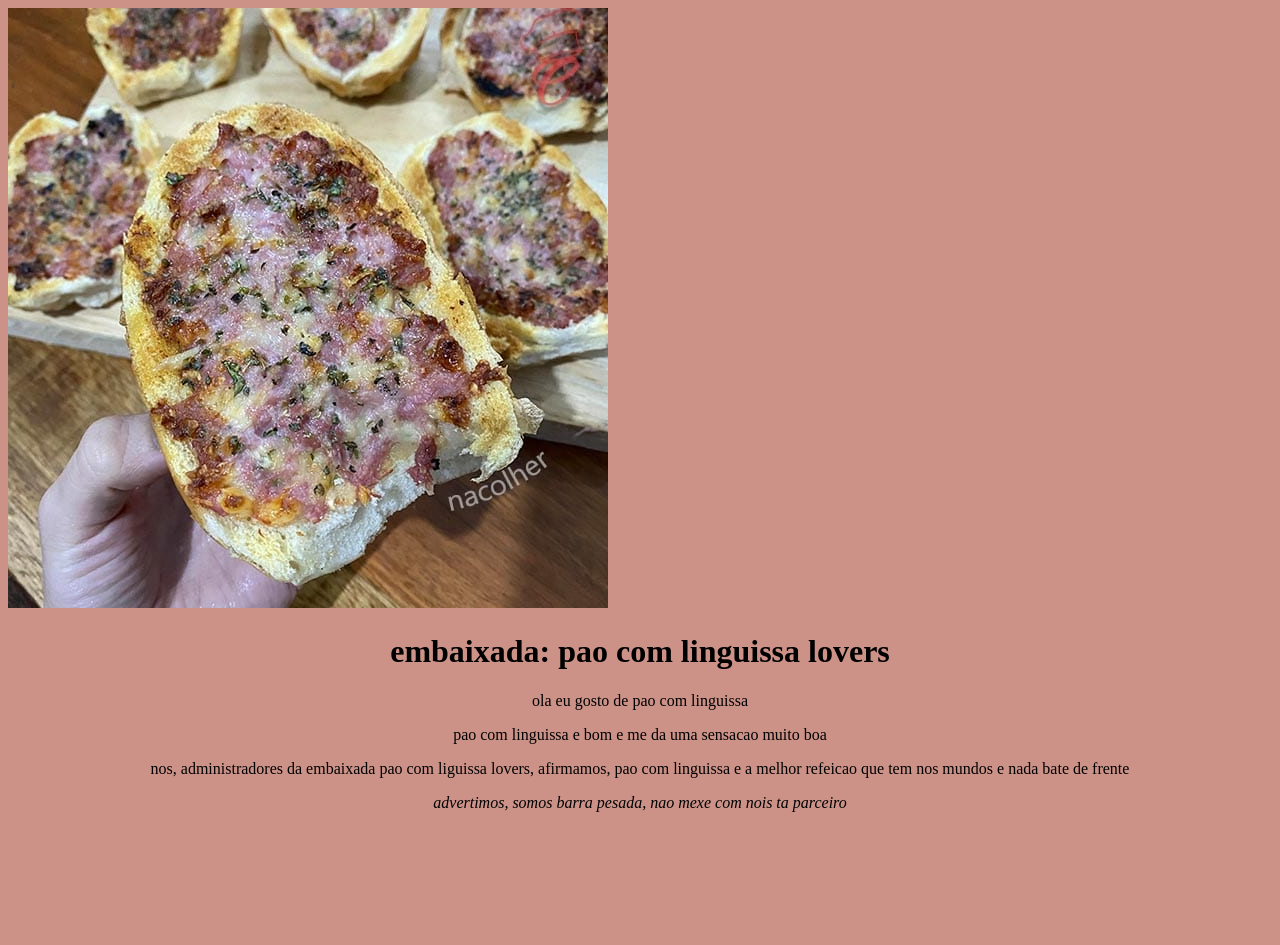
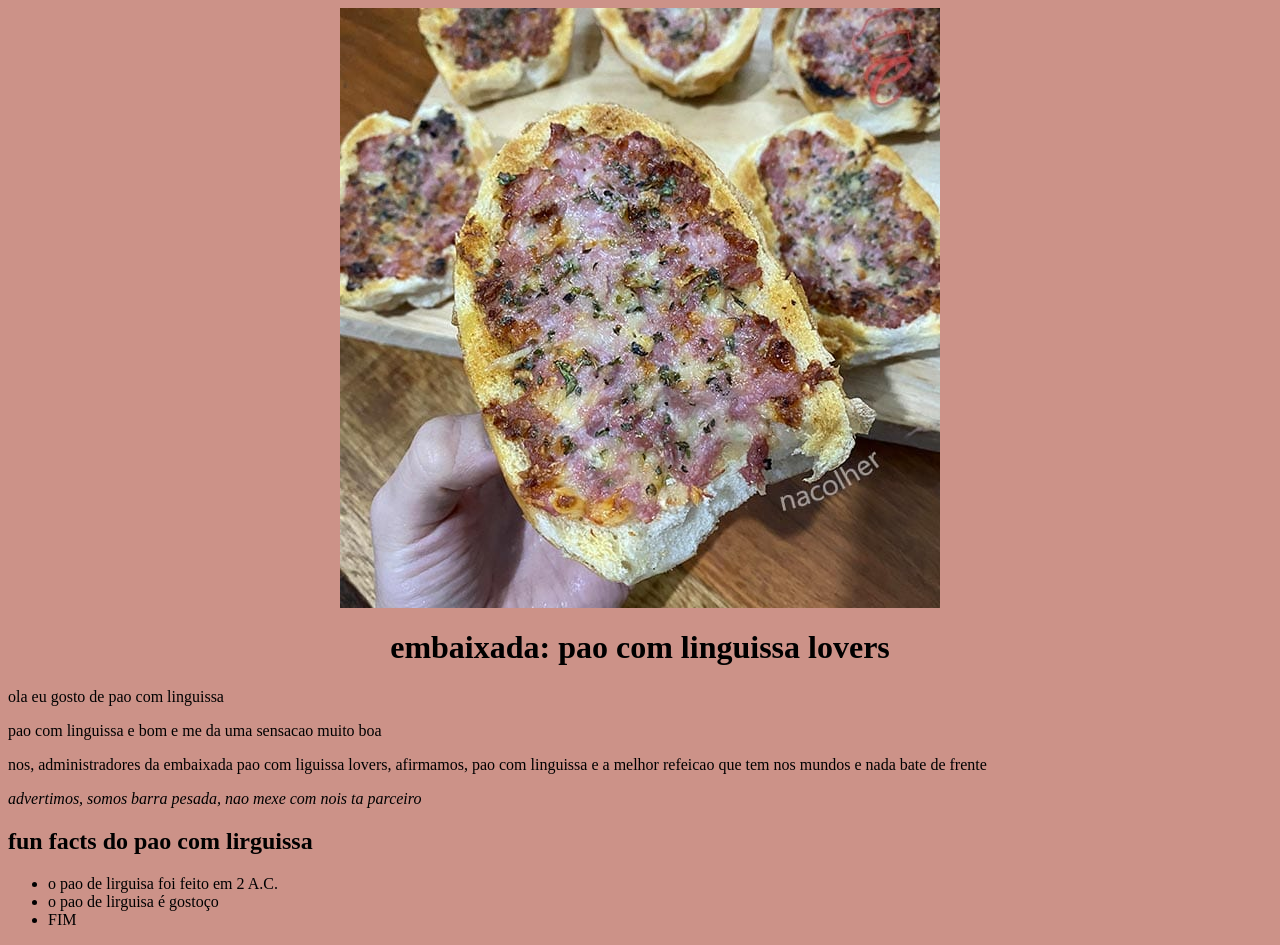
Before and after one commit to AugustoByczkovski/HTML5eCSS31C, a plain HTML site: page index.html in a window 1280 px wide. Before the commit the page ends 828 px from the top, so only its background shows below. Drawn offline with Linux system fonts and the light colour scheme.

Commit message:
é os pia

```diff
--- a/index.html
+++ b/index.html
@@ -5,14 +5,26 @@
         <meta name="viewport" content="width=device-width, initial-scale=1.0">
         <title>fas de pao com linguissa</title>
         <link rel="stylesheet" href="style.css">
+        <link rel="icon" href="favicon.ico" type="image/x-icon">
     </head>
     <body>
-        <img src="Pao-com-Linguica-na-Churrasqueira.jpg">
-        <h1>embaixada: pao com linguissa lovers</h1>
-        <p>ola eu gosto de pao com linguissa</p>
-        <p>pao com linguissa e bom e me da uma sensacao muito boa</p>
-        <p>nos, administradores da embaixada pao com liguissa lovers, afirmamos, pao com linguissa e a melhor refeicao que tem nos mundos e nada bate de frente</p>
-        <p><em>advertimos, somos barra pesada, nao mexe com nois ta parceiro</em></p>
+        <img src="Pao-com-Linguica-na-Churrasqueira.jpg" alt="Pão com linguiça na churrasqueira" id="centralizar-imagem">
+        <div class="principal">
+            <h1>embaixada: pao com linguissa lovers</h1>
+            <p>ola eu gosto de pao com linguissa</p>
+            <p>pao com linguissa e bom e me da uma sensacao muito boa</p>
+            <p>nos, administradores da embaixada pao com liguissa lovers, afirmamos, pao com linguissa e a melhor refeicao que tem nos mundos e nada bate de frente</p>
+            <p><em>advertimos, somos barra pesada, nao mexe com nois ta parceiro</em></p>
+        </div>
 
+        <div class="lista">
+            <h2>fun facts do pao com lirguissa</h2>
+
+            <ul>
+                <li class="itens">o pao de lirguisa foi feito em 2 A.C.</li>
+                <li class="itens">o pao de lirguisa é gostoço</li>
+                <li class="itens">FIM</li>
+            </ul>
+        </div>
     </body>
 </html>
--- a/style.css
+++ b/style.css
@@ -7,5 +7,11 @@ h1 {
 }
 
 p {
-    text-align: center;
+    text-align: left;
 }
+
+#centralizar-imagem {
+    display: block;
+    margin-left: auto;
+    margin-right: auto;
+}
```
Also changed, not shown: scripts.js (added, +8 -0 lines).
